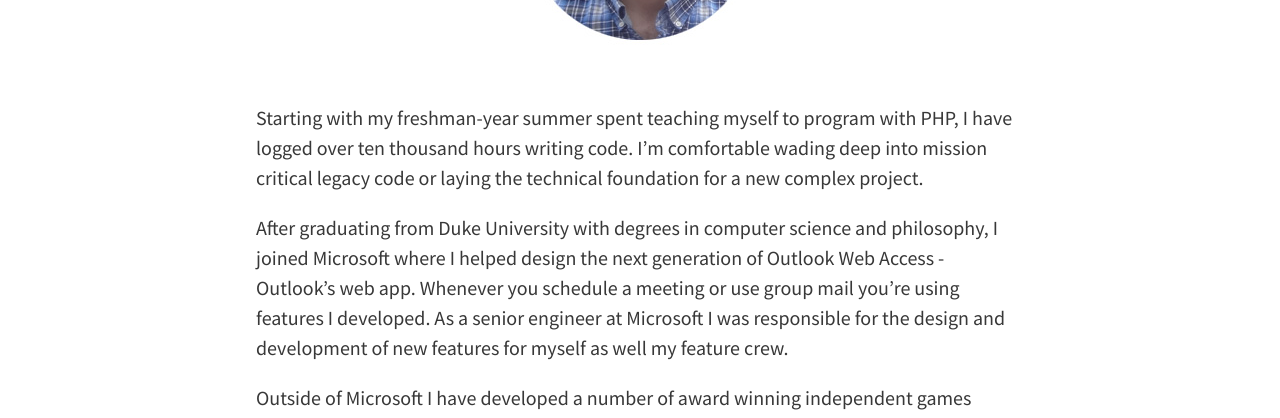
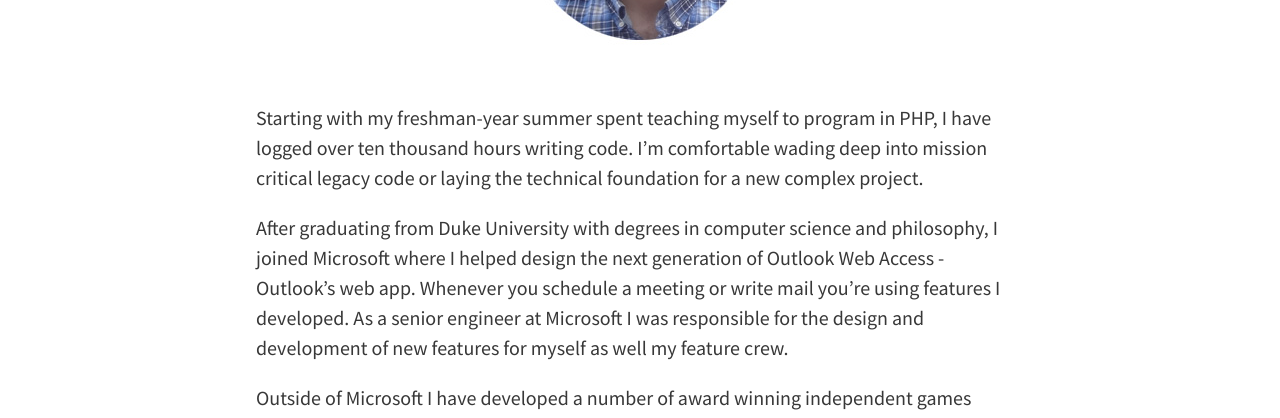
Before and after one commit to aschearer/spottedzebra.us, a Jekyll site: the page built from about/index.md, in a window 1280 px wide. Shown: the part 493-911 px from the top of the page. Built offline with Jekyll 4.4.1, drawn with Linux system fonts in a browser that asks for light colours; nearby versions of some CDN libraries.

Commit message:
Wording in about

```diff
--- a/about/index.md
+++ b/about/index.md
@@ -9,13 +9,13 @@
 </div>
 <br />
 
-Starting with my freshman-year summer spent teaching myself to program with PHP,
+Starting with my freshman-year summer spent teaching myself to program in PHP,
 I have logged over ten thousand hours writing code. I’m comfortable wading deep into
 mission critical legacy code or laying the technical foundation for a new complex project.
 
 After graduating from Duke University with degrees in computer science and philosophy,
 I joined Microsoft where I helped design the next generation of Outlook Web Access -
-Outlook's web app. Whenever you schedule a meeting or use group mail you're using  features
+Outlook's web app. Whenever you schedule a meeting or write mail you're using features
 I developed. As a senior engineer at Microsoft I was responsible for the design and
 development of new features for myself as well my feature crew.
 
```
